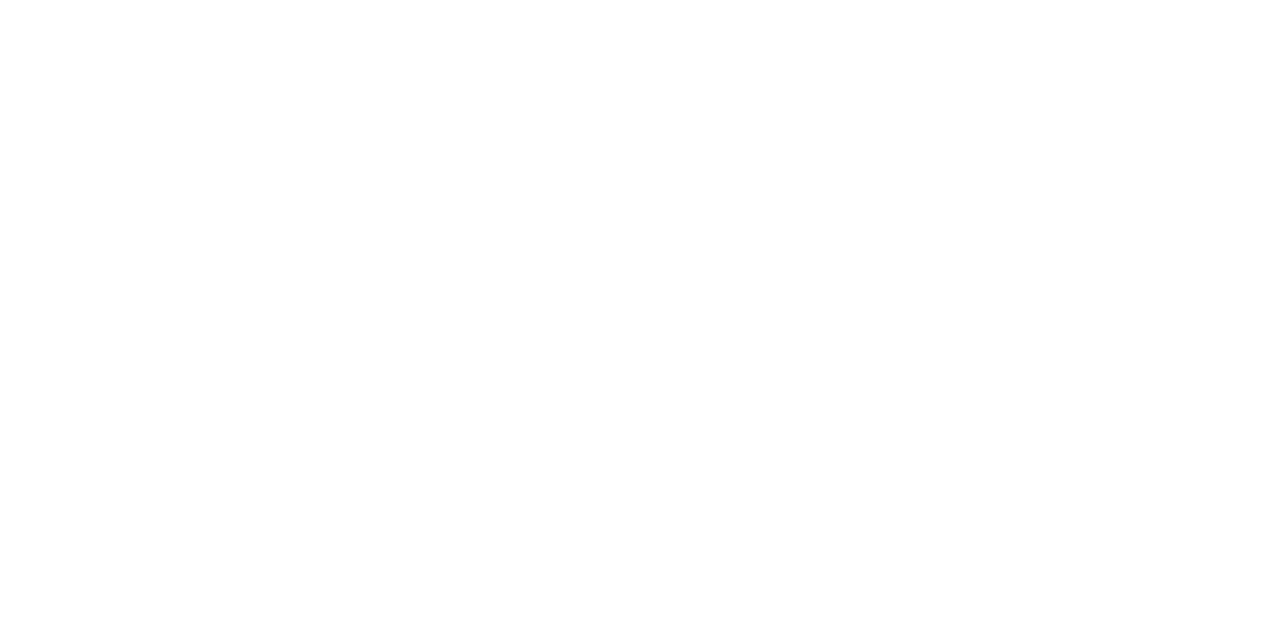
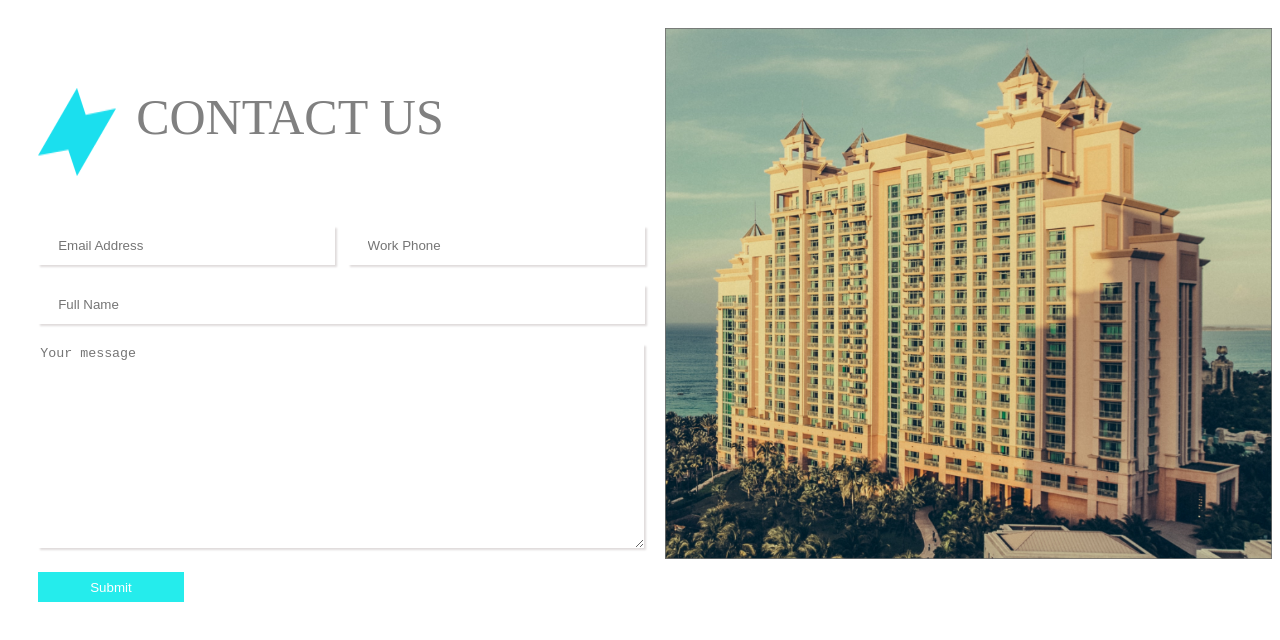
Before and after one commit to Teedari/Hotel-4-Trial, a plain HTML site: page contact.html in a window 1280 px wide. Drawn offline with Linux system fonts and the light colour scheme.

Commit message:
Create Contact-Form of WebPage by James Owusu-Appiah

```diff
--- a/contact.html
+++ b/contact.html
@@ -1,12 +1,38 @@
 <!DOCTYPE html>
 <html lang="en">
+
 <head>
-  <meta charset="UTF-8">
-  <meta name="viewport" content="width=device-width, initial-scale=1.0">
-  <title>Contact - Wakanda</title>
-  <link rel="stylesheet" href="css/main.css">
+  <meta charset="UTF-8" />
+  <meta name="viewport" content="width=device-width, initial-scale=1.0" />
+  <link rel="stylesheet" href="./css/main.css" />
+  <title>Contact Us</title>
 </head>
+
 <body>
+  <div class="flex-container">
+    <div class="form">
+      <form action="">
+        <div id="contactus">
+          <img class="logo" src="./assets/images/Logo_and_icon/Icon beside heads.png" alt="WAKANDAlogo">
+          <span id="logo">
+            CONTACT US
+          </span>
+        </div>
+        <div>
+          <span id="mails"><input type="text" name="Email" id="address" placeholder="Email Address" /><input type="text"
+              name="Phone Number" id="phone" placeholder="Work Phone" /></span>
+        </div>
+        <div><input type="text" placeholder="Full Name" id="fullname" /></div>
+        <div>
+          <textarea name="Message" id="message" placeholder="Your message"></textarea>
+        </div>
+        <div><input type="submit" value="Submit" id="submit" /></div>
+      </form>
+    </div>
+    <div class="image">
+      <img id="hotelimage" src="./assets/images/Contact Us page/Contact Page.png" alt="Hotel" />
+    </div>
+  </div>
+</body>
 
-</body>
 </html>
--- a/css/main.css
+++ b/css/main.css
@@ -0,0 +1,148 @@
+.flex-container {
+    display: flex;
+    flex-wrap: wrap;
+    flex-direction: row;
+    height: 400;
+    justify-content: space-around;
+}
+
+.form {
+    background-color: white;
+    width: 48%;
+    margin-top: 30px;
+    margin-left: 30px;
+    margin-bottom: 10px;
+    margin-right: 20px;
+}
+
+.image {
+    background-color: white;
+    width: 48%;
+}
+
+input[type=submit] {
+    background-color: rgb(37, 236, 236);
+    display: inline-block;
+    border: none;
+    cursor: pointer;
+    color: white;
+    width: 24%;
+    height: 30px;
+
+}
+
+input[type=text] {
+    padding: 12px 20px;
+    box-sizing: border-box;
+    border: none;
+}
+
+#contactus {
+    font-size: large;
+    margin-top: 50px;
+    margin-bottom: 50px;
+    display: flex;
+    flex-wrap: nowrap;
+    flex-direction: row;
+}
+
+#mails {
+    display: flex;
+    flex-wrap: nowrap;
+    flex-direction: row;
+    justify-content: space-between;
+    margin-bottom: 20px;
+}
+
+#fullname {
+    width: 100%;
+    box-shadow: 2px 2px 2px rgb(223, 219, 219);
+    margin-bottom: 20px;
+}
+
+#phone,
+#address {
+    width: 49%;
+    box-shadow: 2px 2px 2px rgb(223, 219, 219);
+}
+
+#hotelimage {
+    width: 100%;
+    display: flex;
+    flex-wrap: nowrap;
+    border: none;
+    margin-top: 20px;
+}
+
+#message {
+    width: 99.2%;
+    height: 200px;
+    box-shadow: 2px 2px 2px rgb(223, 219, 219);
+    border: none;
+}
+
+#logo {
+    font-size: 50px;
+    text-transform: capitalize;
+    color: grey;
+    padding-left: 20px;
+    padding-bottom: 30px;
+    padding-top: 0px;
+
+
+}
+
+#submit {
+    margin-top: 20px;
+}
+
+@media only screen and (max-width: 900px) {
+    .flex-container {
+        flex-wrap: wrap-reverse;
+        width: 100%;
+    }
+
+    .form {
+        width: 100%;
+        margin-top: 2px;
+    }
+
+    .image {
+        width: 100%;
+    }
+
+    #logo {
+        font-size: 30px;
+        font-weight: bold;
+    }
+
+    .logo {
+        height: 40px;
+    }
+}
+
+@media only screen and (max-width: 350px) {
+
+    #phone,
+    #address {
+        width: 100%;
+        box-shadow: 2px 2px 2px rgb(223, 219, 219);
+    }
+
+    #address {
+        margin-bottom: 20px;
+    }
+
+    #mails {
+        flex-wrap: wrap;
+    }
+
+    #logo {
+        font-size: 25px;
+        font-weight: bold;
+    }
+
+    .logo {
+        height: 30px;
+    }
+}
```
